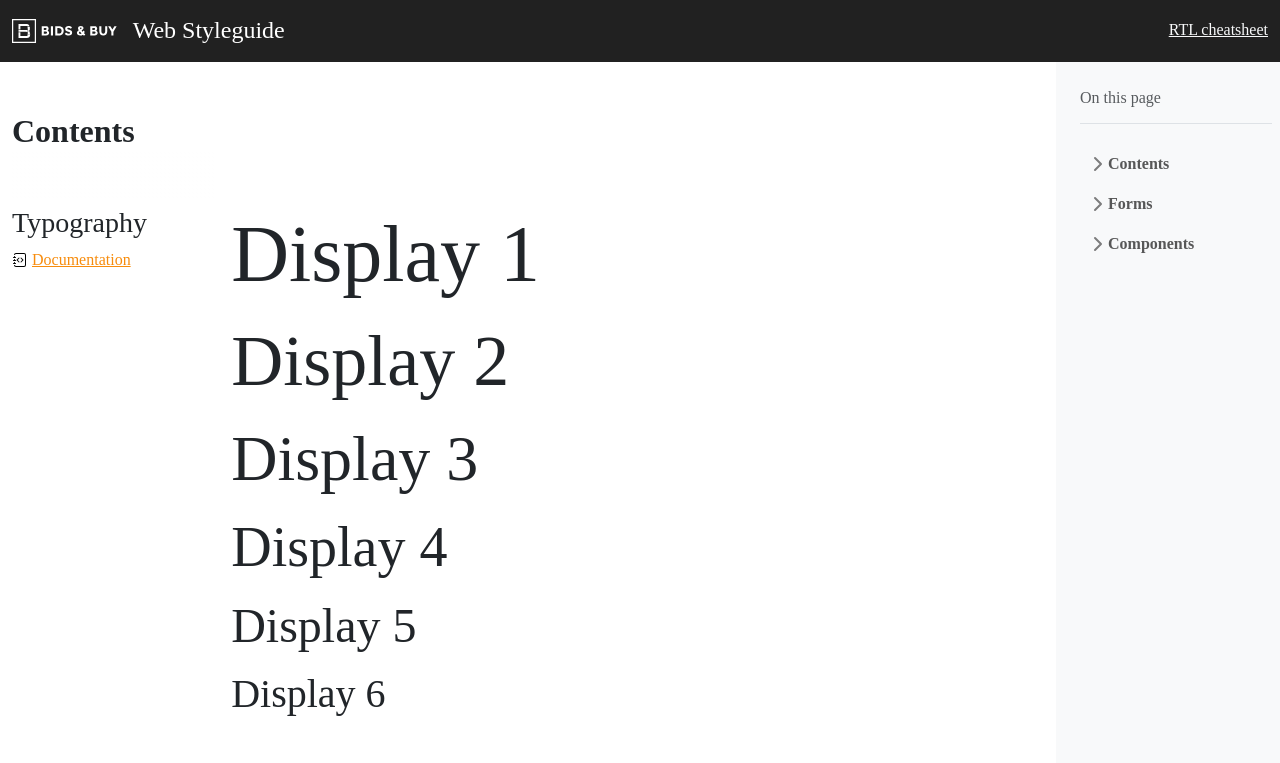
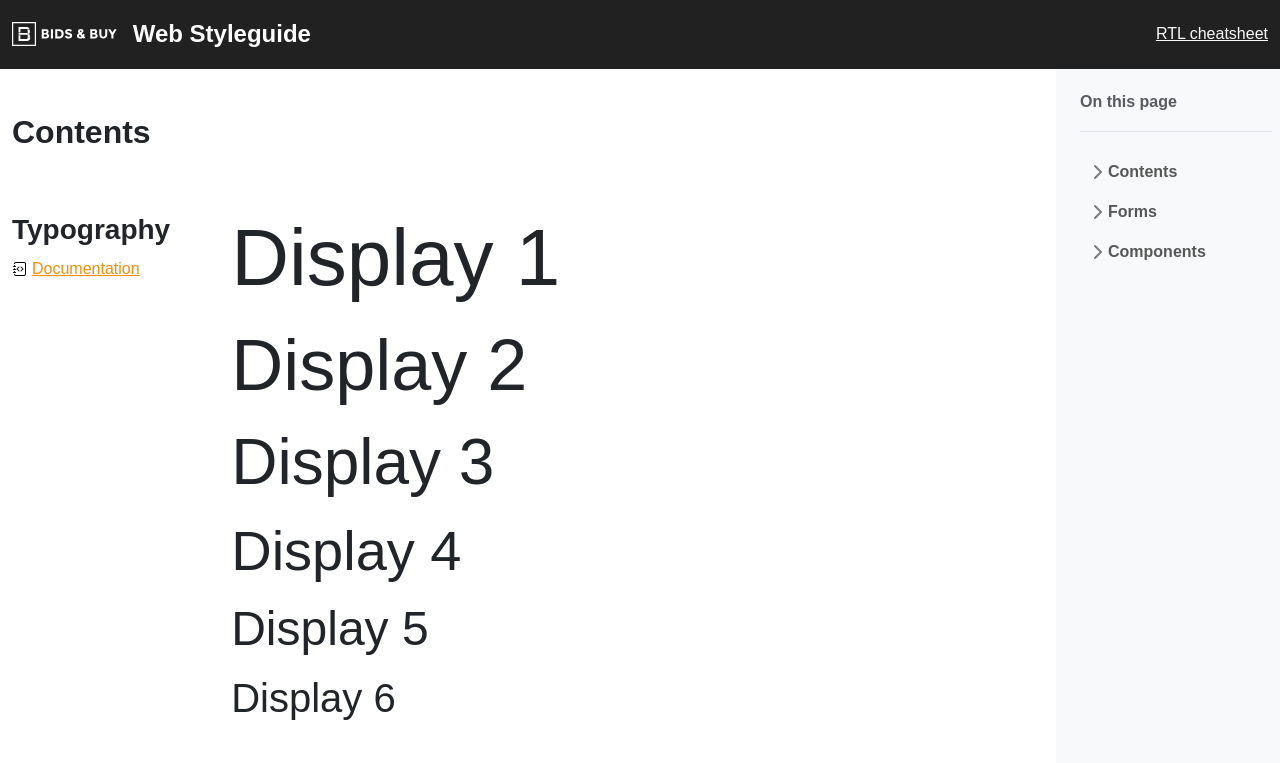
Before and after one commit to diomededavid/bidsandbuy-style-guide, a website built with Vite: page src/index.html in a window 1280 px wide. Shown: the top 763 px of the page. Built offline with nearby package versions, Linux system fonts and the light colour scheme; files whose address does not match are found by name.

Commit message:
updates heading font weights

```diff
--- /dev/null
+++ b/src/scss/_base.scss
@@ -0,0 +1,30 @@
+
+// Font sizes
+$font-size-base: 16px; // You can set this to your base font size
+$font-size-h1: 2.5rem;
+$font-size-h2: 2rem;
+$font-size-h3: 1.75rem;
+$font-size-h4: 1.5rem;
+$font-size-h5: 1.25rem;
+$font-size-h6: 1rem;
+$font-size-lead: 1.125rem;
+$font-size-small: 0.875rem;
+
+// Line heights
+$line-height-base: 1.5;
+$line-height-h1: 1.2;
+$line-height-h2: 1.3;
+$line-height-h3: 1.4;
+$line-height-h4: 1.5;
+$line-height-h5: 1.6;
+$line-height-h6: 1.7;
+$line-height-lead: 1.8;
+$line-height-small: 1.4;
+
+// Font weights
+$font-weight-light: 300;
+$font-weight-normal: 400;
+$font-weight-bold: 700;
+
+// Spacing
+$margin-bottom: 1rem;
--- /dev/null
+++ b/src/scss/_typography.scss
@@ -0,0 +1,55 @@
+@import "base";
+
+
+body {
+  font-size: clamp(#{$font-size-base}, 1rem, 2rem);
+  line-height: $line-height-base;
+}
+
+h6, .h6, h5, .h5, h4, .h4, h3, .h3, h2, .h2, h1, .h1 {
+  font-weight: $font-weight-bold;
+}
+
+h1, .h-1 {
+  font-size: clamp(#{$font-size-h1}, 2rem, 4rem);
+  line-height: $line-height-h1;
+}
+
+h2, .h-2 {
+  font-size: clamp(#{$font-size-h2}, 1.5rem, 3rem);
+  line-height: $line-height-h2;
+}
+
+h3, .h-3 {
+  font-size: clamp(#{$font-size-h3}, 1.25rem, 2.5rem);
+  line-height: $line-height-h3;
+}
+
+h4, .h-4 {
+  font-size: clamp(#{$font-size-h4}, 1.125rem, 2rem);
+  line-height: $line-height-h4;
+}
+
+h5, .h-5 {
+  font-size: clamp(#{$font-size-h5}, 1rem, 1.75rem);
+  line-height: $line-height-h5;
+}
+
+h6, .h-6 {
+  font-size: clamp(#{$font-size-h6}, 0.875rem, 1.5rem);
+  line-height: $line-height-h6;
+}
+
+.lead {
+  font-size: clamp(#{$font-size-lead}, 1rem, 2rem);
+  line-height: $line-height-lead;
+}
+
+.small {
+  font-size: clamp(#{$font-size-small}, 0.75rem, 1.25rem);
+  line-height: $line-height-small;
+}
+
+p, .p {
+  margin-bottom: $margin-bottom;
+}
--- a/src/scss/styles.scss
+++ b/src/scss/styles.scss
@@ -1,7 +1,7 @@
 @import "custom-variables";
-@import "custom-typography";
 @import "cheatsheet";
 @import "bootstrap/scss/bootstrap";
+@import "typography";
 
 $white: #ffffff;
 $black: #212121 !default;
@@ -103,11 +103,11 @@ $brand-colors: (
   font-family: var(--primary-font-family), var(--font-family-fallback);
   src: url('../fonts/Montserrat-Italic-VariableFont_wght.ttf') format("truetype-variations"),
   url('../fonts/Montserrat-Italic-VariableFont_wght.ttf') format("truetype-variations");
-  font-weight: 300 900;
+  font-weight: 1 900;
 }
 
 $font-family-base: 'Montserrat';
 
 body {
-  font-family: $font-family-base, serif;
+  font-family: $font-family-base, sans-serif;
 }
```
Also changed, not shown: docs/index.html (+2 -2 lines), src/scss/_custom-typography.scss (deleted, +0 -10 lines), 2 other files.
